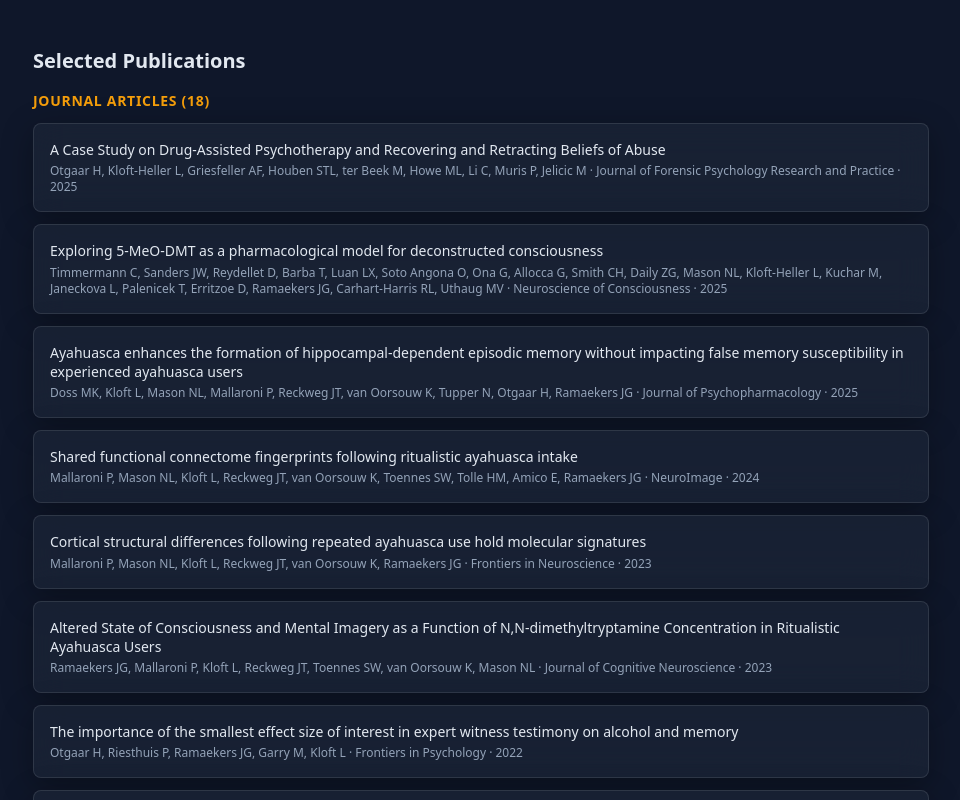
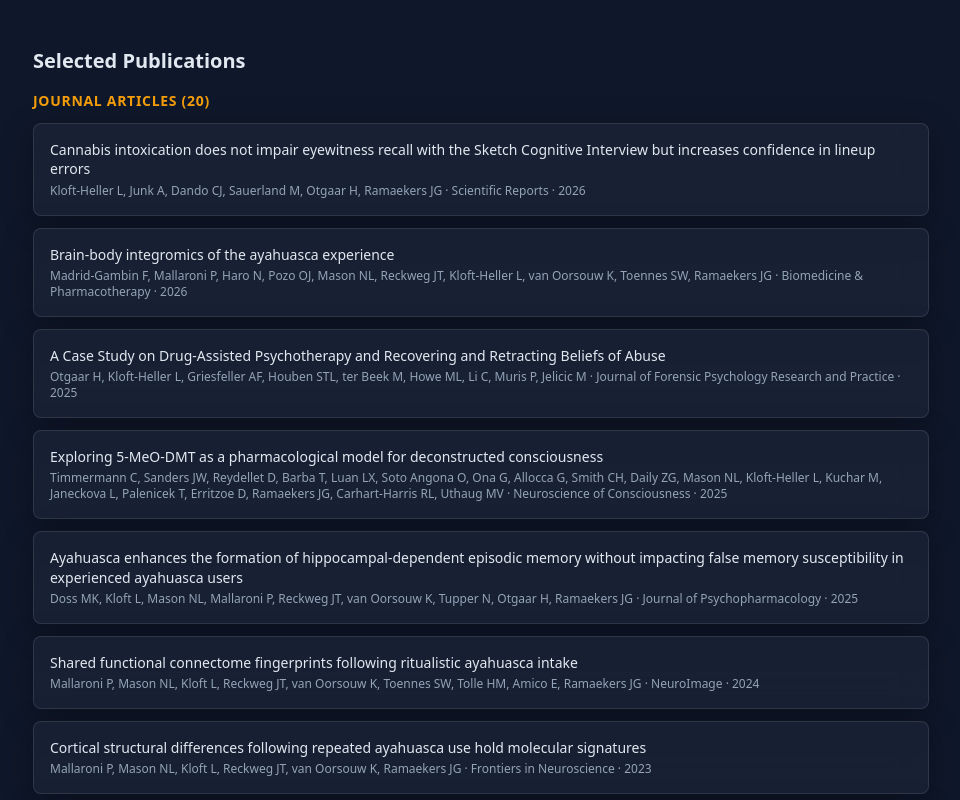
Before and after one commit to jheller1212/websitelilikloftheller, a Next.js app: page /cv in a window 1280 px wide. Shown: the part 800-1600 px from the top of the page, without its empty margins (159-1119 px from the left). Built offline with nearby package versions, Linux system fonts and the light colour scheme.

Commit message:
Add three 2026 publications (Sci Rep, Biomed Pharmacother, Psychopharmacology) (#25)

```diff
--- a/src/data/publications.ts
+++ b/src/data/publications.ts
@@ -16,6 +16,28 @@ export interface Publication {
 export const publications: Publication[] = [
   // ── Journal Articles ─────────────────────────────────────────────────
 
+  {
+    id: 'kloft-heller-2026-sketch-ci',
+    title: 'Cannabis intoxication does not impair eyewitness recall with the Sketch Cognitive Interview but increases confidence in lineup errors',
+    authors: 'Kloft-Heller L, Junk A, Dando CJ, Sauerland M, Otgaar H, Ramaekers JG',
+    journal: 'Scientific Reports',
+    year: 2026,
+    doi: '10.1038/s41598-026-45069-0',
+    pubmedId: '41882216',
+    type: 'article',
+    featured: true,
+  },
+  {
+    id: 'madrid-gambin-2026-integromics',
+    title: 'Brain-body integromics of the ayahuasca experience',
+    authors: 'Madrid-Gambin F, Mallaroni P, Haro N, Pozo OJ, Mason NL, Reckweg JT, Kloft-Heller L, van Oorsouw K, Toennes SW, Ramaekers JG',
+    journal: 'Biomedicine & Pharmacotherapy',
+    year: 2026,
+    doi: '10.1016/j.biopha.2026.119391',
+    pubmedId: '42030660',
+    type: 'article',
+    featured: false,
+  },
   {
     id: 'otgaar-2025-drug-assisted-psychotherapy',
     title: 'A Case Study on Drug-Assisted Psychotherapy and Recovering and Retracting Beliefs of Abuse',
@@ -212,6 +234,17 @@ export const publications: Publication[] = [
   // ── Reviews ──────────────────────────────────────────────────────────
 
   {
+    id: 'griesfeller-2026-repressed-memory-psychedelics',
+    title: 'Evaluating the evidence for repressed memory recovery in psychedelic contexts',
+    authors: 'Griesfeller AF, Kooman L, Kloft-Heller L, Kangaslampi S, Ramaekers JG, Otgaar H',
+    journal: 'Psychopharmacology',
+    year: 2026,
+    doi: '10.1007/s00213-026-07076-x',
+    pubmedId: '42053657',
+    type: 'review',
+    featured: false,
+  },
+  {
     id: 'kloft-2021-hazy-memories',
     title: 'Hazy memories in the courtroom: A review of alcohol and other drug effects on false memory and suggestibility',
     authors: 'Kloft L, Monds LA, Blokland A, Ramaekers JG, Otgaar H',
```
